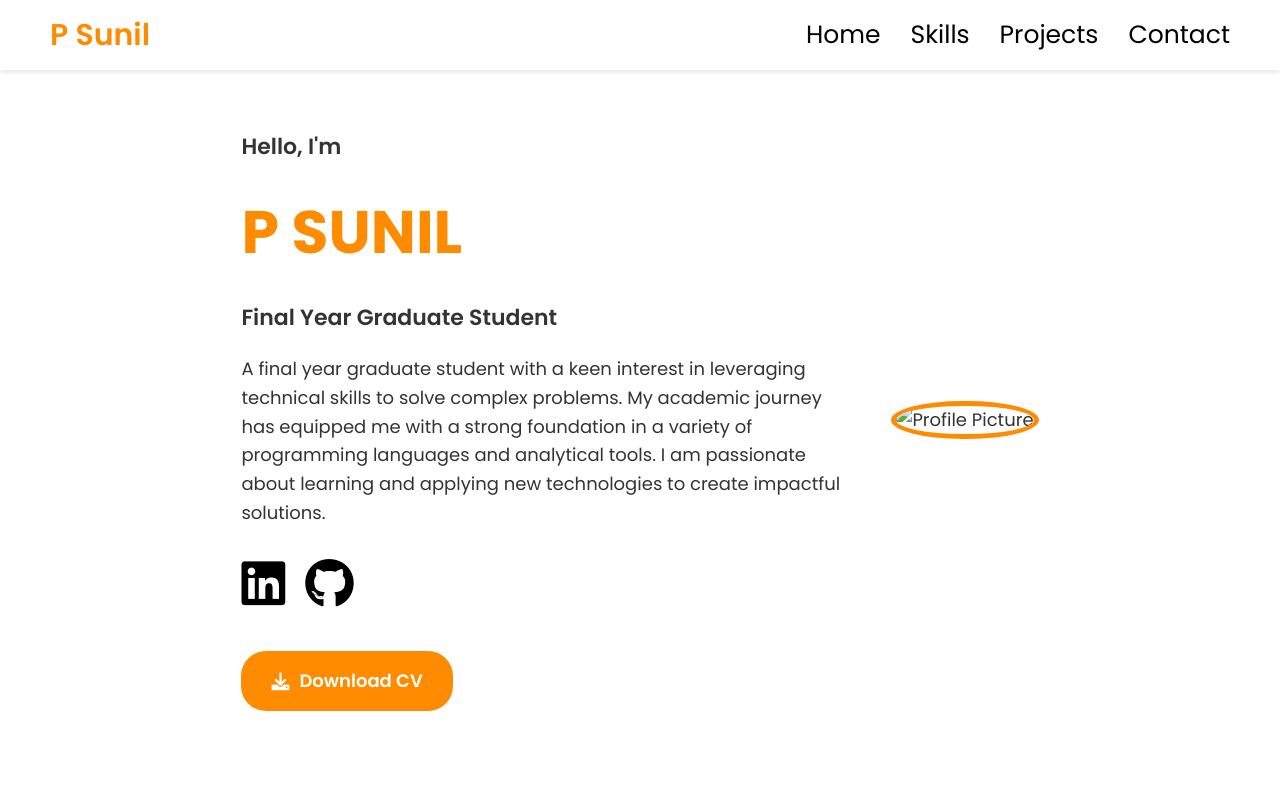
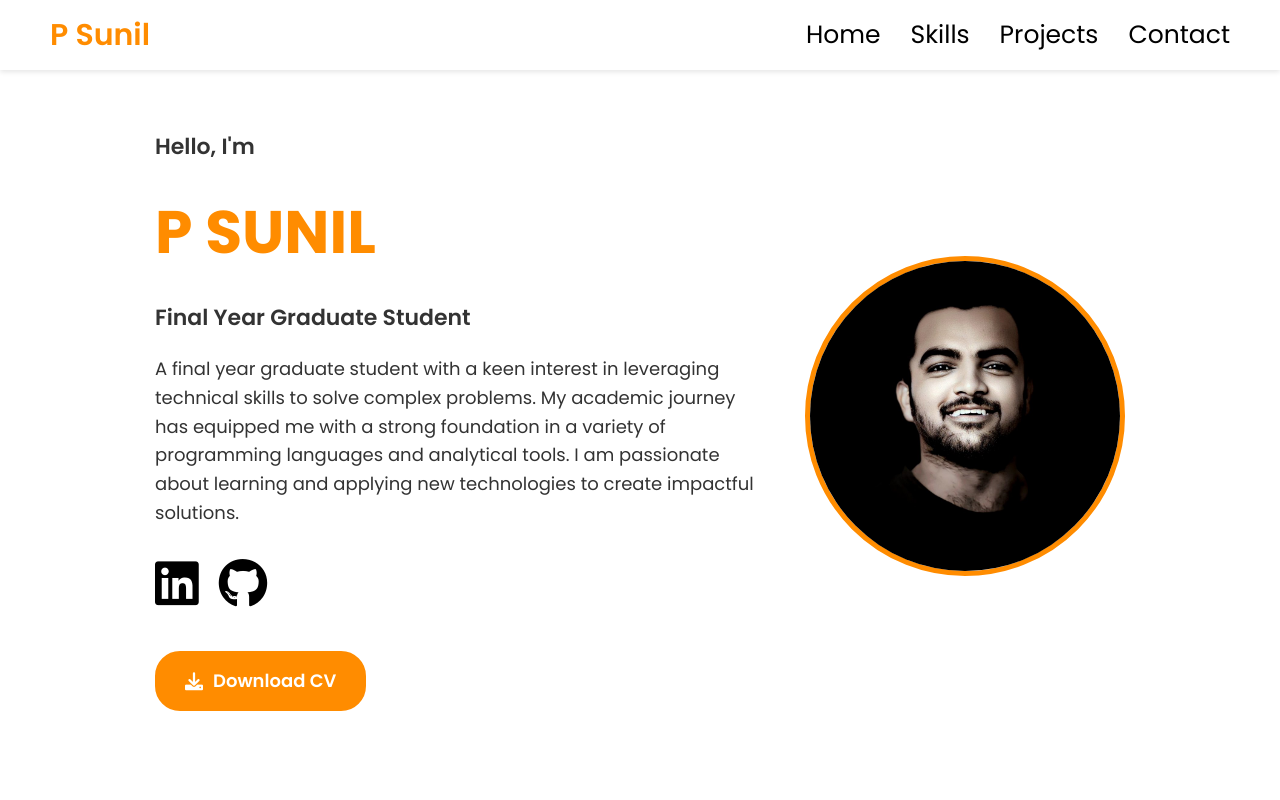
Before and after one commit to sunilnk01/psunil, a plain HTML site: page index.html in a window 1280 px wide. Shown: the top 800 px of the page. Drawn offline with Linux system fonts and the light colour scheme.

Commit message:
Update index.html

```diff
--- a/index.html
+++ b/index.html
@@ -63,7 +63,7 @@
         </a>
     </div>
     <div class="image-container">
-        <img src="assets/457131232_1347767976188722_6530397662905469203_n.jpg" alt="Profile Picture" />
+        <img src="457131232_1347767976188722_6530397662905469203_n.jpg" />
     </div>
 </section>
 
```
